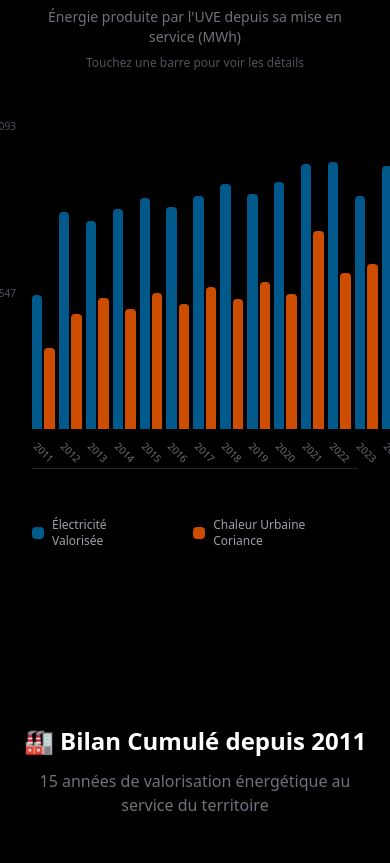
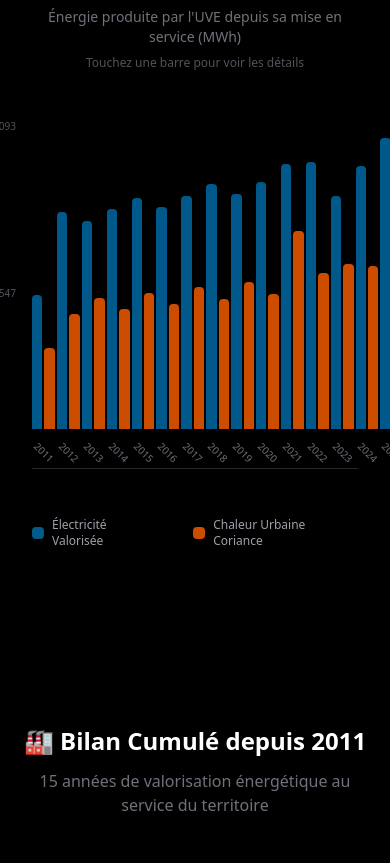
Before and after one commit to reusable365/voeux2026, a Next.js app: page / in a window 390 px wide. Shown: the part 2542-3405 px from the top of the page. Built offline with nearby package versions, Linux system fonts and the light colour scheme.

Commit message:
Fix mobile chart: add right padding and reduce gap to show all bars

```diff
--- a/src/components/sections/HistoryChart.tsx
+++ b/src/components/sections/HistoryChart.tsx
@@ -23,7 +23,7 @@ export default function HistoryChart() {
                 <p className="text-zinc-600 text-xs mt-2 md:hidden">Touchez une barre pour voir les détails</p>
             </div>
 
-            <div className="relative h-[350px] md:h-[400px] flex items-end justify-between gap-1 md:gap-4 border-b border-zinc-800 pb-2">
+            <div className="relative h-[350px] md:h-[400px] flex items-end justify-between gap-0.5 md:gap-4 border-b border-zinc-800 pb-2 pr-2 md:pr-0">
                 {/* Y-Axis scale (simplified) */}
                 <div className="absolute left-0 top-0 h-full flex flex-col justify-between text-[10px] text-zinc-600 -translate-x-full pr-4 pointer-events-none">
                     <span>{Math.round(maxProd).toLocaleString()}</span>
```
